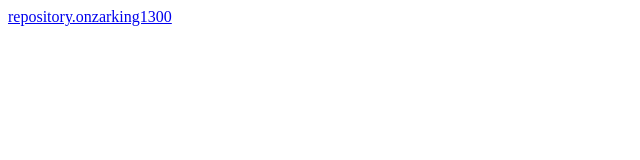
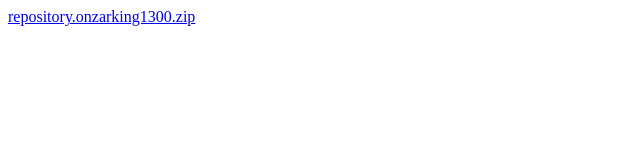
Before and after one commit to OLSRzdWQXo/QFbuuulxXB, a plain HTML site: page index.html in a window 1280 px wide. Shown: the full height of the page, 0-640 px from the left. Drawn offline with Linux system fonts and the light colour scheme.

Commit message:
Update index.html

```diff
--- a/index.html
+++ b/index.html
@@ -1 +1 @@
-<a href="repository.onzarking1300.zip">repository.onzarking1300</a>
+<a href="repository.onzarking1300.zip">repository.onzarking1300.zip</a>
```
